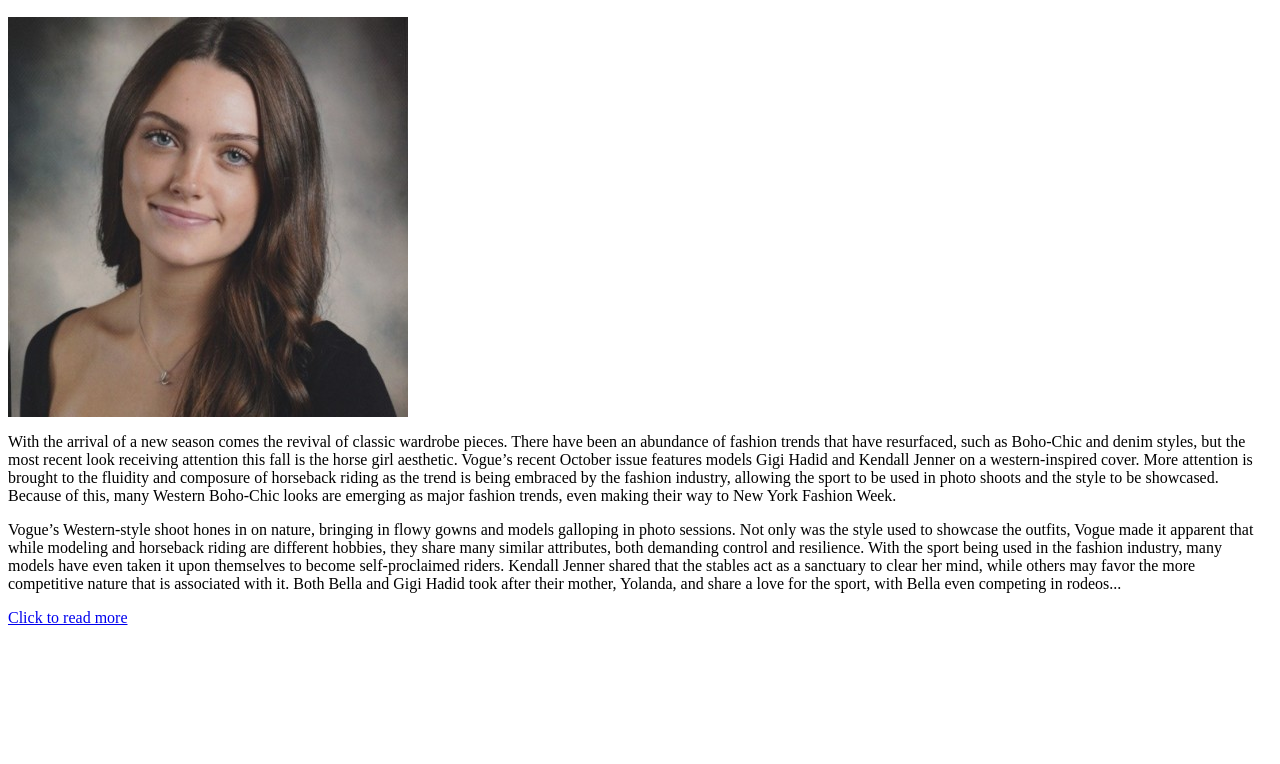
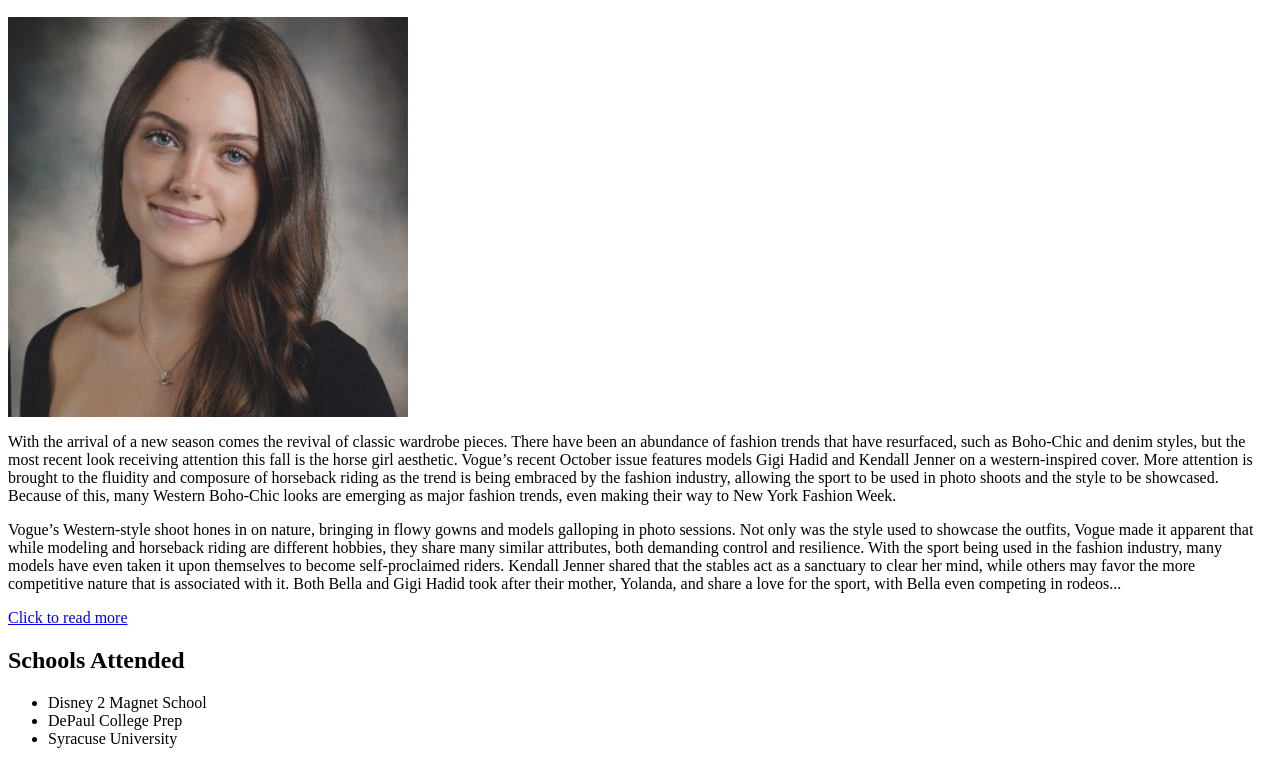
Before and after one commit to lrfries/lrfries.github.io, a plain HTML site: page index.html in a window 1280 px wide. Shown: the part 96-860 px from the top of the page. Before the commit the page ends 800 px from the top, so only its background shows below. Drawn offline with Linux system fonts and the light colour scheme.

Commit message:
Update index.html

```diff
--- a/index.html
+++ b/index.html
@@ -22,4 +22,11 @@
 
 <a href="https://www.fetchcollectivemag.com/post/the-rise-of-the-horse-girl-aesthetic/">Click to read more</a>
 
+<h2> Schools Attended</h2>
+<ul>
+  <li>Disney 2 Magnet School</li>
+  <li>DePaul College Prep</li>
+  <li>Syracuse University</li>
+</ul>
+
 </html>
```
